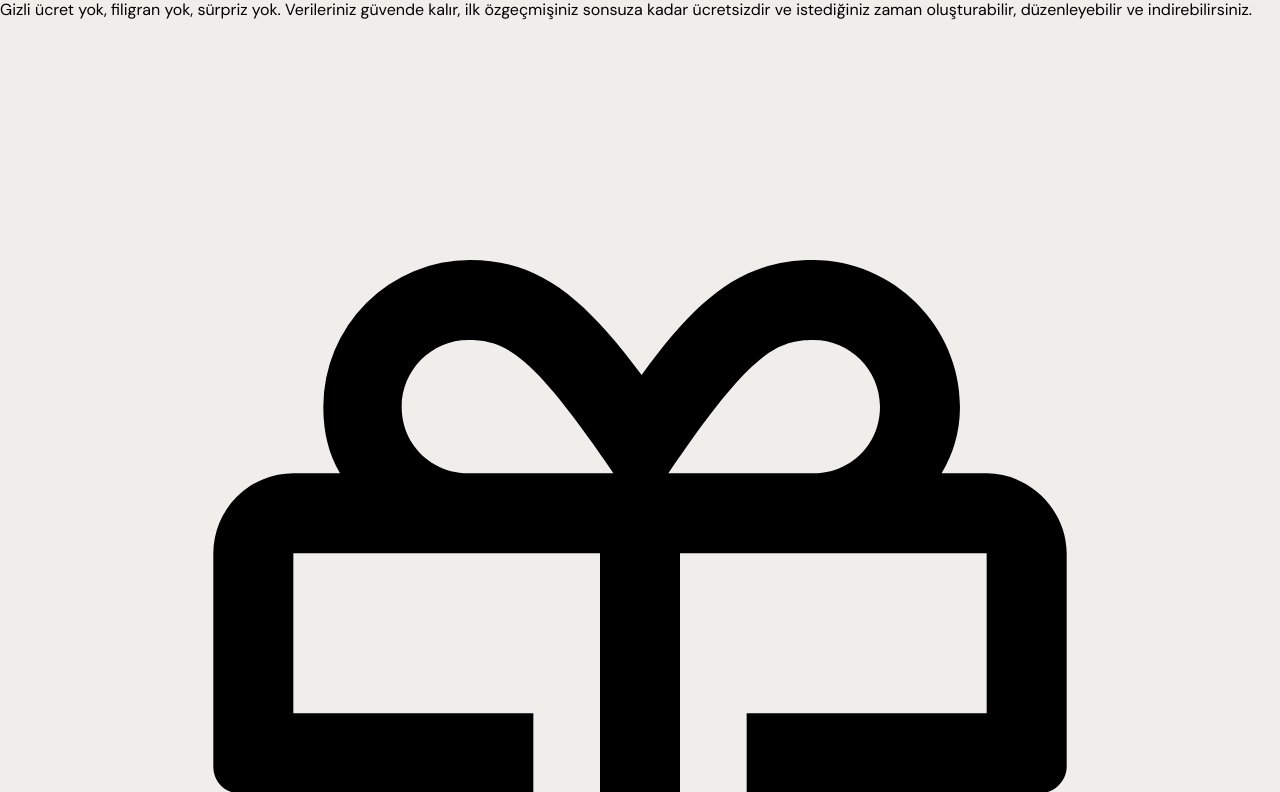
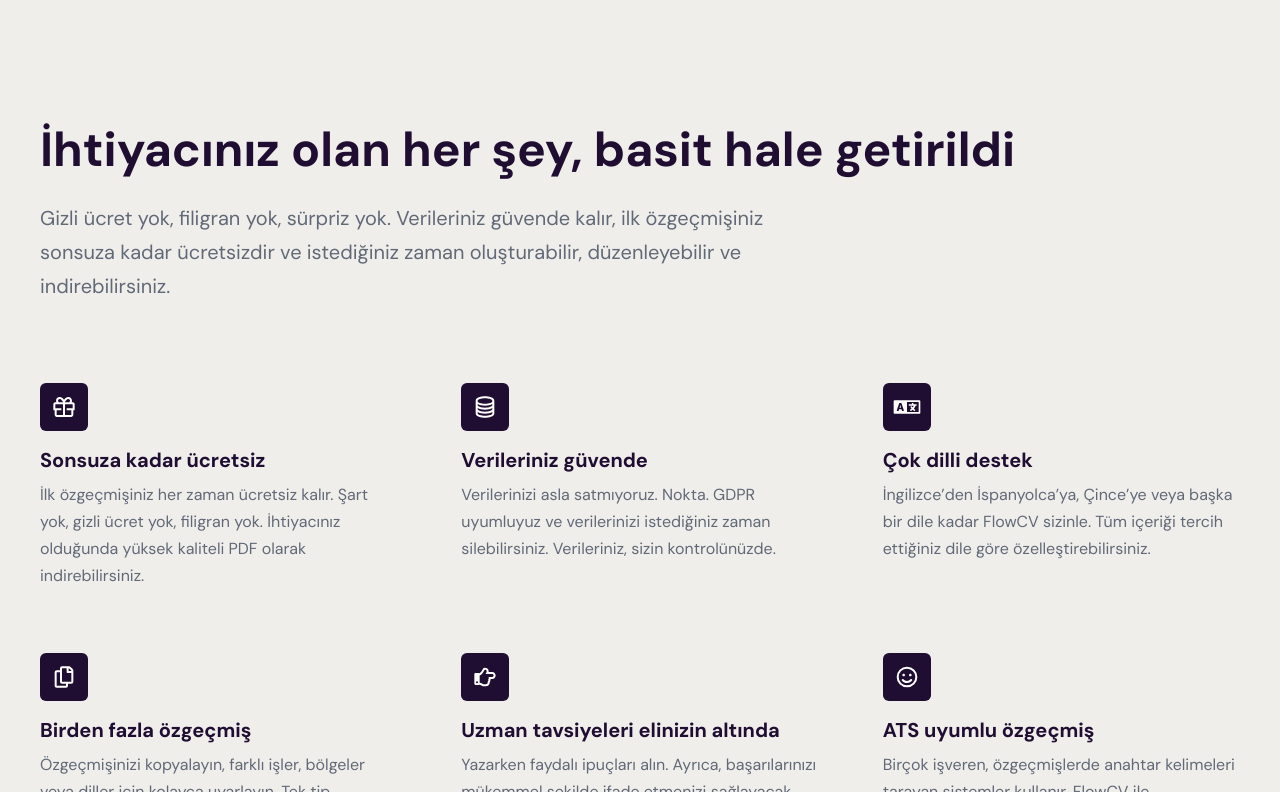
Before and after one commit to tbsoysal/resume-builder, a React (Vite) app: page /#/ in a window 1280 px wide. Shown: the part 3368-4160 px from the top of the page. Built offline with nearby package versions, Linux system fonts and the light colour scheme.

Commit message:
create benefits section

```diff
--- a/src/components/landingpage/Benefits.jsx
+++ b/src/components/landingpage/Benefits.jsx
@@ -8,42 +8,42 @@ function Benefits() {
       <ul>
         <li>
           <div className="imageContainer">
-            <svg xmlns="http://www.w3.org/2000/svg" fill="none" viewBox="0 0 24 24" aria-label="Gift" class="size-6 md:size-8 text-homeBackgroundColor"><path fill="currentColor" d="M18.5 8.5h-.844c.219-.375.344-.781.344-1.25 0-1.5-1.25-2.75-2.75-2.75-1.313 0-2.156.688-3.219 2.156C10.937 5.188 10.094 4.5 8.812 4.5a2.754 2.754 0 00-2.75 2.75c0 .469.094.875.313 1.25H5.5A1.5 1.5 0 004 10v4c0 .281.219.5.5.5H5v3.375c0 .906.719 1.625 1.625 1.625h10.719c.906 0 1.656-.719 1.656-1.625V14.5h.5c.25 0 .5-.219.5-.5v-4c0-.813-.688-1.5-1.5-1.5zM11.25 18H6.625a.134.134 0 01-.125-.125V14.5H10V13H5.5v-3h5.75v8zM8.781 8.5c-.687 0-1.25-.531-1.25-1.25 0-.688.563-1.25 1.25-1.25.688 0 1.188.25 2.656 2.406l.063.094H8.781zm3.813-.094C14.063 6.25 14.563 6 15.25 6c.688 0 1.25.563 1.25 1.25 0 .719-.563 1.25-1.25 1.25h-2.719l.063-.094zM18.5 13H14v1.5h3.5v3.375c0 .063-.063.125-.156.125H12.75v-8h5.75v3z"></path></svg>
+            <svg xmlns="http://www.w3.org/2000/svg" fill="none" viewBox="0 0 24 24" aria-label="Gift" ><path fill="currentColor" d="M18.5 8.5h-.844c.219-.375.344-.781.344-1.25 0-1.5-1.25-2.75-2.75-2.75-1.313 0-2.156.688-3.219 2.156C10.937 5.188 10.094 4.5 8.812 4.5a2.754 2.754 0 00-2.75 2.75c0 .469.094.875.313 1.25H5.5A1.5 1.5 0 004 10v4c0 .281.219.5.5.5H5v3.375c0 .906.719 1.625 1.625 1.625h10.719c.906 0 1.656-.719 1.656-1.625V14.5h.5c.25 0 .5-.219.5-.5v-4c0-.813-.688-1.5-1.5-1.5zM11.25 18H6.625a.134.134 0 01-.125-.125V14.5H10V13H5.5v-3h5.75v8zM8.781 8.5c-.687 0-1.25-.531-1.25-1.25 0-.688.563-1.25 1.25-1.25.688 0 1.188.25 2.656 2.406l.063.094H8.781zm3.813-.094C14.063 6.25 14.563 6 15.25 6c.688 0 1.25.563 1.25 1.25 0 .719-.563 1.25-1.25 1.25h-2.719l.063-.094zM18.5 13H14v1.5h3.5v3.375c0 .063-.063.125-.156.125H12.75v-8h5.75v3z"></path></svg>
           </div>
           <h4>Sonsuza kadar ücretsiz</h4>
           <p>İlk özgeçmişiniz her zaman ücretsiz kalır. Şart yok, gizli ücret yok, filigran yok. İhtiyacınız olduğunda yüksek kaliteli PDF olarak indirebilirsiniz.</p>
         </li>
         <li>
-          <div class="imageContainer">
-            <svg xmlns="http://www.w3.org/2000/svg" fill="none" viewBox="0 0 24 24" aria-label="Database" class="size-6 md:size-8 text-homeBackgroundColor"><path fill="currentColor" d="M12 5.5c3.031 0 5.5.875 5.5 1.938v.156C17.5 8.656 15.031 9.5 12 9.5c-3.063 0-5.5-.844-5.5-1.906v-.157C6.5 6.375 8.938 5.5 12 5.5zm5.5 4.25v.813c0 1.062-2.469 1.937-5.5 1.937-3.063 0-5.5-.875-5.5-1.938V9.75C7.656 10.594 9.844 11 12 11c2.125 0 4.313-.406 5.5-1.25zm0 3v.813c0 1.062-2.469 1.937-5.5 1.937-3.063 0-5.5-.875-5.5-1.938v-.812C7.656 13.594 9.844 14 12 14c2.125 0 4.313-.406 5.5-1.25zm0 3v.844c0 1.062-2.469 1.906-5.5 1.906-3.063 0-5.5-.844-5.5-1.906v-.844C7.656 16.594 9.844 17 12 17c2.125 0 4.313-.406 5.5-1.25zM12 4c-2.719 0-7 .75-7 3.438v9.156C5 19.28 9.281 20 12 20c2.688 0 7-.719 7-3.406V7.437C19 4.75 14.687 4 12 4z"></path></svg>
+          <div className="imageContainer">
+            <svg xmlns="http://www.w3.org/2000/svg" fill="none" viewBox="0 0 24 24" aria-label="Database" ><path fill="currentColor" d="M12 5.5c3.031 0 5.5.875 5.5 1.938v.156C17.5 8.656 15.031 9.5 12 9.5c-3.063 0-5.5-.844-5.5-1.906v-.157C6.5 6.375 8.938 5.5 12 5.5zm5.5 4.25v.813c0 1.062-2.469 1.937-5.5 1.937-3.063 0-5.5-.875-5.5-1.938V9.75C7.656 10.594 9.844 11 12 11c2.125 0 4.313-.406 5.5-1.25zm0 3v.813c0 1.062-2.469 1.937-5.5 1.937-3.063 0-5.5-.875-5.5-1.938v-.812C7.656 13.594 9.844 14 12 14c2.125 0 4.313-.406 5.5-1.25zm0 3v.844c0 1.062-2.469 1.906-5.5 1.906-3.063 0-5.5-.844-5.5-1.906v-.844C7.656 16.594 9.844 17 12 17c2.125 0 4.313-.406 5.5-1.25zM12 4c-2.719 0-7 .75-7 3.438v9.156C5 19.28 9.281 20 12 20c2.688 0 7-.719 7-3.406V7.437C19 4.75 14.687 4 12 4z"></path></svg>
           </div>
           <h4>Verileriniz güvende</h4>
           <p>Verilerinizi asla satmıyoruz. Nokta. GDPR uyumluyuz ve verilerinizi istediğiniz zaman silebilirsiniz. Verileriniz, sizin kontrolünüzde.</p>
         </li>
         <li>
-          <div class="imageContainer">
+          <div className="imageContainer">
             <svg xmlns="http://www.w3.org/2000/svg" fill="none" viewBox="0 0 24 24" aria-label="Multiple Languages" class="size-6 md:size-8 text-homeBackgroundColor"><path fill="currentColor" d="M7 10.375h-.031s-.125.656-.219 1.031l-.344 1.188h1.157l-.313-1.188c-.125-.375-.25-1.031-.25-1.031zM21.25 7H2.75a.74.74 0 00-.75.75v8.5c0 .438.313.75.75.75h18.5a.74.74 0 00.75-.75v-8.5a.76.76 0 00-.75-.75zM9.281 15h-.719c-.156 0-.312-.094-.343-.25l-.313-1H6.031l-.281 1c-.031.156-.188.25-.344.25h-.718c-.25 0-.438-.25-.344-.469l1.781-5.25c.063-.156.188-.281.344-.281H7.5c.156 0 .281.125.344.281l1.781 5.25c.094.219-.094.469-.344.469zm11.469.75H12v-7.5h8.75v7.5zm-7.125-4.625h3.438c-.188.406-.47.813-.813 1.219l-.563-.75c-.093-.156-.312-.219-.5-.125l-.437.281c-.188.094-.219.344-.094.531.188.281.438.625.719.938-.281.25-.594.469-.906.656-.156.125-.219.344-.125.5l.25.438c.125.187.344.25.531.124.406-.218.781-.53 1.125-.812.344.281.688.563 1.094.813.187.124.406.062.531-.126l.25-.437c.094-.156.031-.375-.125-.5a7.733 7.733 0 01-.844-.656.68.68 0 00.125-.156c.532-.626.938-1.282 1.157-1.938h.437a.38.38 0 00.375-.375v-.5a.403.403 0 00-.375-.375h-2v-.5A.403.403 0 0016.5 9H16a.38.38 0 00-.375.375v.5h-2a.38.38 0 00-.375.375v.5c0 .219.156.375.375.375z"></path></svg>
-            <h4>Çok dilli destek</h4>
           </div>
+          <h4>Çok dilli destek</h4>
           <p>İngilizce’den İspanyolca’ya, Çince’ye veya başka bir dile kadar FlowCV sizinle. Tüm içeriği tercih ettiğiniz dile göre özelleştirebilirsiniz.</p>
         </li>
         <li>
-          <div class="imageContainer">
-            <svg xmlns="http://www.w3.org/2000/svg" fill="none" viewBox="0 0 24 24" aria-label="Copy" class="size-6 md:size-8 text-homeBackgroundColor"><path fill="currentColor" d="M18.531 6.063l-1.593-1.594C16.655 4.187 16.28 4 15.874 4H10.5A1.5 1.5 0 009 5.5V7H6.5A1.5 1.5 0 005 8.5v10c0 .844.656 1.5 1.5 1.5h7a1.5 1.5 0 001.5-1.5V17h2.5a1.5 1.5 0 001.5-1.5V7.125c0-.406-.188-.781-.469-1.063zM13.313 18.5H6.686c-.125 0-.187-.063-.187-.188V8.688c0-.093.063-.187.188-.187H9v7c0 .844.656 1.5 1.5 1.5h3v1.313c0 .125-.094.187-.188.187zm4-3h-6.625c-.126 0-.188-.063-.188-.188V5.688c0-.094.063-.188.188-.188H14v2.75c0 .438.313.75.75.75h2.75v6.313c0 .124-.094.187-.188.187zm.187-8h-2v-2h.281c.063 0 .094.031.125.063l1.531 1.53c.032.032.063.063.063.126V7.5z"></path></svg>
+          <div className="imageContainer">
+            <svg xmlns="http://www.w3.org/2000/svg" fill="none" viewBox="0 0 24 24" aria-label="Copy" ><path fill="currentColor" d="M18.531 6.063l-1.593-1.594C16.655 4.187 16.28 4 15.874 4H10.5A1.5 1.5 0 009 5.5V7H6.5A1.5 1.5 0 005 8.5v10c0 .844.656 1.5 1.5 1.5h7a1.5 1.5 0 001.5-1.5V17h2.5a1.5 1.5 0 001.5-1.5V7.125c0-.406-.188-.781-.469-1.063zM13.313 18.5H6.686c-.125 0-.187-.063-.187-.188V8.688c0-.093.063-.187.188-.187H9v7c0 .844.656 1.5 1.5 1.5h3v1.313c0 .125-.094.187-.188.187zm4-3h-6.625c-.126 0-.188-.063-.188-.188V5.688c0-.094.063-.188.188-.188H14v2.75c0 .438.313.75.75.75h2.75v6.313c0 .124-.094.187-.188.187zm.187-8h-2v-2h.281c.063 0 .094.031.125.063l1.531 1.53c.032.032.063.063.063.126V7.5z"></path></svg>
           </div>
           <h4>Birden fazla özgeçmiş</h4>
           <p>Özgeçmişinizi kopyalayın, farklı işler, bölgeler veya diller için kolayca uyarlayın. Tek tip özgeçmişler artık geçmişte kaldı.</p>
         </li>
         <li>
           <div className="imageContainer">
-            <svg xmlns="http://www.w3.org/2000/svg" fill="none" viewBox="0 0 24 24" aria-label="Hand point right" class="size-6 md:size-8 text-homeBackgroundColor"><path fill="currentColor" d="M17.375 8.313h-2.688c.063-.22.063-.47.063-.688 0-1.5-1.094-2.625-2.875-2.625-1.406 0-1.781 1.531-2.344 2.469-.25.406-.531.75-.812 1.062h-.031c-.47.531-.72.719-.938.719h-.063C7.5 9.125 7.25 9 7 9H5c-.563 0-1 .406-1 .906v7.219c0 .5.438.875 1 .875h2c.25 0 .5-.094.688-.25h.062c.906 0 2.094 1.25 3.969 1.25h.687c1.938 0 3.094-1.188 3.125-2.844.375-.531.563-1.25.5-1.937.094-.219.188-.469.25-.719h1.094c1.438 0 2.625-1.156 2.625-2.594 0-1.406-1.219-2.594-2.625-2.594zm0 3.687h-2.844c.406.469.469 1.344-.156 1.938.375.593.063 1.406-.406 1.656.219 1.219-.313 1.906-1.563 1.906h-.656c-1.438 0-2.438-1.094-3.75-1.219V10.75c.781-.094 1.313-.656 1.844-1.25.344-.375.656-.781.937-1.219.469-.75.844-1.781 1.094-1.781.75 0 1.375.281 1.375 1.125 0 1.094-.813 1.656-.813 2.188h4.938c.594 0 1.125.53 1.125 1.093 0 .594-.531 1.094-1.125 1.094zM6.75 16a.74.74 0 01-.75.75.722.722 0 01-.75-.75.74.74 0 01.75-.75.76.76 0 01.75.75z"></path></svg>
+            <svg xmlns="http://www.w3.org/2000/svg" fill="none" viewBox="0 0 24 24" aria-label="Hand point right" ><path fill="currentColor" d="M17.375 8.313h-2.688c.063-.22.063-.47.063-.688 0-1.5-1.094-2.625-2.875-2.625-1.406 0-1.781 1.531-2.344 2.469-.25.406-.531.75-.812 1.062h-.031c-.47.531-.72.719-.938.719h-.063C7.5 9.125 7.25 9 7 9H5c-.563 0-1 .406-1 .906v7.219c0 .5.438.875 1 .875h2c.25 0 .5-.094.688-.25h.062c.906 0 2.094 1.25 3.969 1.25h.687c1.938 0 3.094-1.188 3.125-2.844.375-.531.563-1.25.5-1.937.094-.219.188-.469.25-.719h1.094c1.438 0 2.625-1.156 2.625-2.594 0-1.406-1.219-2.594-2.625-2.594zm0 3.687h-2.844c.406.469.469 1.344-.156 1.938.375.593.063 1.406-.406 1.656.219 1.219-.313 1.906-1.563 1.906h-.656c-1.438 0-2.438-1.094-3.75-1.219V10.75c.781-.094 1.313-.656 1.844-1.25.344-.375.656-.781.937-1.219.469-.75.844-1.781 1.094-1.781.75 0 1.375.281 1.375 1.125 0 1.094-.813 1.656-.813 2.188h4.938c.594 0 1.125.53 1.125 1.093 0 .594-.531 1.094-1.125 1.094zM6.75 16a.74.74 0 01-.75.75.722.722 0 01-.75-.75.74.74 0 01.75-.75.76.76 0 01.75.75z"></path></svg>
           </div>
           <h4>Uzman tavsiyeleri elinizin altında</h4>
           <p>Yazarken faydalı ipuçları alın. Ayrıca, başarılarınızı mükemmel şekilde ifade etmenizi sağlayacak eylem kelimeleri listemizden yararlanın.</p>
         </li>
         <li>
-          <div class="imageContainer">
-            <svg xmlns="http://www.w3.org/2000/svg" fill="none" viewBox="0 0 24 24" aria-label="Smile Emoji" class="size-6 md:size-8 text-homeBackgroundColor"><path fill="currentColor" d="M12 4.25A7.749 7.749 0 004.25 12 7.749 7.749 0 0012 19.75 7.749 7.749 0 0019.75 12 7.749 7.749 0 0012 4.25zm0 14A6.228 6.228 0 015.75 12 6.248 6.248 0 0112 5.75c3.438 0 6.25 2.813 6.25 6.25A6.248 6.248 0 0112 18.25zM9.5 11.5c.531 0 1-.438 1-1 0-.531-.469-1-1-1-.563 0-1 .469-1 1 0 .563.438 1 1 1zm5 0c.531 0 1-.438 1-1 0-.531-.469-1-1-1-.563 0-1 .469-1 1 0 .563.438 1 1 1zm.125 2.281A3.432 3.432 0 0112 15c-1.031 0-2-.438-2.625-1.219a.78.78 0 00-1.063-.094c-.312.25-.374.75-.093 1.063.937 1.125 2.312 1.75 3.781 1.75a4.868 4.868 0 003.75-1.75c.281-.313.25-.813-.094-1.063-.312-.25-.781-.218-1.031.094z"></path></svg>
+          <div className="imageContainer">
+            <svg xmlns="http://www.w3.org/2000/svg" fill="none" viewBox="0 0 24 24" aria-label="Smile Emoji" ><path fill="currentColor" d="M12 4.25A7.749 7.749 0 004.25 12 7.749 7.749 0 0012 19.75 7.749 7.749 0 0019.75 12 7.749 7.749 0 0012 4.25zm0 14A6.228 6.228 0 015.75 12 6.248 6.248 0 0112 5.75c3.438 0 6.25 2.813 6.25 6.25A6.248 6.248 0 0112 18.25zM9.5 11.5c.531 0 1-.438 1-1 0-.531-.469-1-1-1-.563 0-1 .469-1 1 0 .563.438 1 1 1zm5 0c.531 0 1-.438 1-1 0-.531-.469-1-1-1-.563 0-1 .469-1 1 0 .563.438 1 1 1zm.125 2.281A3.432 3.432 0 0112 15c-1.031 0-2-.438-2.625-1.219a.78.78 0 00-1.063-.094c-.312.25-.374.75-.093 1.063.937 1.125 2.312 1.75 3.781 1.75a4.868 4.868 0 003.75-1.75c.281-.313.25-.813-.094-1.063-.312-.25-.781-.218-1.031.094z"></path></svg>
           </div>
           <h4>ATS uyumlu özgeçmiş</h4>
           <p>Birçok işveren, özgeçmişlerde anahtar kelimeleri tarayan sistemler kullanır. FlowCV ile oluşturduğunuz PDF, bu sistemler tarafından kolayca okunabilir.</p>
--- a/src/styles/landingpage/benefits.scss
+++ b/src/styles/landingpage/benefits.scss
@@ -1,3 +1,91 @@
-section.benefits img {
-  width: 20px;
+section.benefits {
+  padding-inline: 40px;
 }
+
+section.benefits h3 {
+  font-size: 60px;
+  color: rgba(32, 14, 50, 1);
+  margin-top: 144px;
+}
+
+.benefits p {
+  font-size: 20px;
+  line-height: 1.7;
+  color: rgb(97 105 119);
+  max-width: 800px;
+  margin-top: 20px;
+}
+
+.benefits ul {
+  list-style-type: none;
+  margin-top: 80px;
+  display: grid;
+  grid-template-columns: repeat(3, minmax(0, 1fr));
+  row-gap: 72px;
+  gap: 64px;
+}
+
+.benefits li {
+  display: flex;
+  flex-direction: column;
+  justify-content: flex-start;
+}
+
+.benefits .imageContainer {
+  width: 48px;
+  height: 48px;
+  background-color: #200e32;
+  display: flex;
+  justify-content: center;
+  align-items: center;
+  border-radius: 6px;
+}
+
+.benefits .imageContainer svg {
+  width: 32px;
+  height: 32px;
+  color: white;
+}
+
+.benefits li h4 {
+  font-size: 20px;
+  color: #200e32;
+  margin-top: 16px;
+}
+
+.benefits li p {
+  font-size: 16px;
+  margin-top: 8px;
+  color: #616977;
+}
+
+@media (max-width: 1400px) {
+  section.benefits h3 {
+    font-size: 48px;
+  }
+}
+
+@media (max-width: 1100px) {
+  .benefits ul {
+    grid-template-columns: repeat(2, minmax(0, 1fr));
+  }
+}
+
+@media (max-width: 700px) {
+  section.benefits h3 {
+    font-size: 30px;
+    margin-top: 80px;
+  }
+
+  section.benefits p {
+    font-size: 18px;
+  }
+
+  section.benefits {
+    padding-inline: 20px;
+  }
+
+  .benefits ul {
+    grid-template-columns: repeat(1, minmax(0, 1fr));
+  }
+}
```
Also changed, not shown: 5 other files (tests, documents, lock files or other folders).
